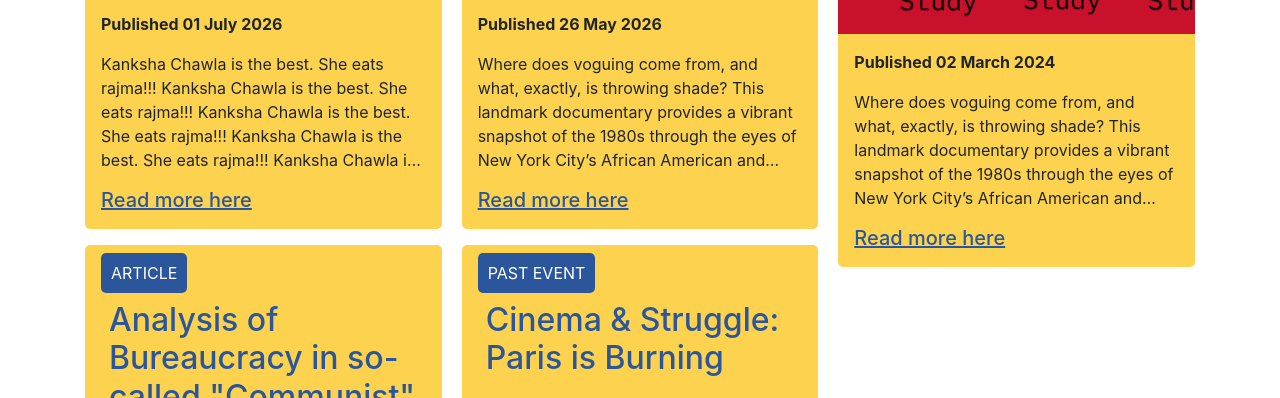
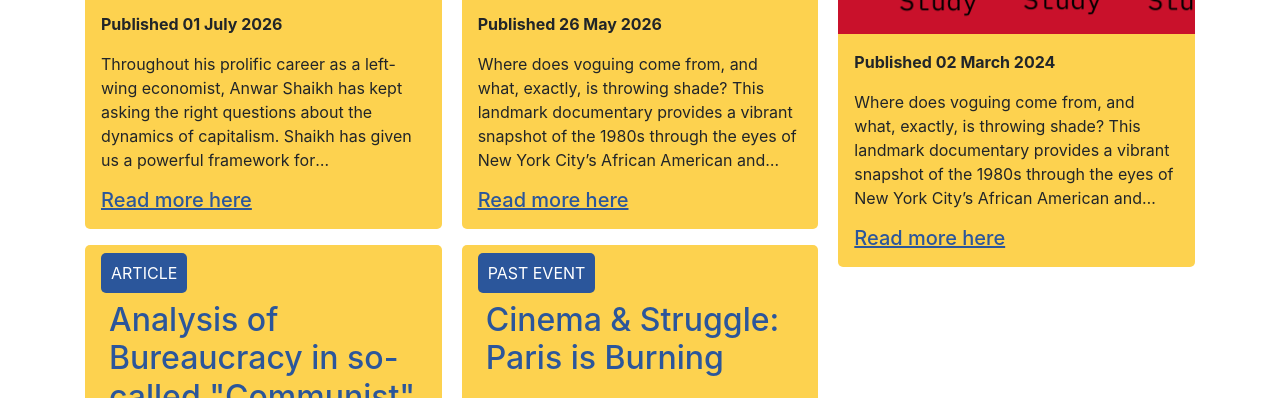
Before and after one commit to Peoples-University/website, a Jekyll site: the page built from index.html, in a window 1280 px wide and 900 px high, scrolled down 710 px, cut to the strip 206-604 px from the top of the window. Built offline with Jekyll 4.4.1, drawn with Linux system fonts in a browser that asks for light colours.

Commit message:
Update kanksha_article.md

```diff
--- a/_articles/kanksha_article.md
+++ b/_articles/kanksha_article.md
@@ -2,12 +2,12 @@
 title: 'Kanksha Article'
 layout: default
 date: 2026-06-31
-author: My Baby
+author: Kanksha Chawla
 tags: [bureaucracy, labour, democratic]
-image: https://cdn1.lifestyleguide.com/usersfolder/SG5afa68ae0ea90/23-10-18-04-34-10-kanksha-chawla.jpg&square
+image: https://media.jacobin.com/images/2026/4/721239171342.png
 link: "##"
 summary: >
-    Kanksha Chawla is the best. She eats rajma!!! Kanksha Chawla is the best. She eats rajma!!! Kanksha Chawla is the best. She eats rajma!!! Kanksha Chawla is the best. She eats rajma!!! Kanksha Chawla is the best. She eats rajma!!! Kanksha Chawla is the best. She eats rajma!!! Kanksha Chawla is the best. She eats rajma!!! Kanksha Chawla is the best. She eats rajma!!! Kanksha Chawla is the best. She eats rajma!!! Kanksha Chawla is the best. She eats rajma!!! Kanksha Chawla is the best. She eats rajma!!!
+    Throughout his prolific career as a left-wing economist, Anwar Shaikh has kept asking the right questions about the dynamics of capitalism. Shaikh has given us a powerful framework for understanding the system and its fundamental flaws.
 ---
 
 The capitalist production process is characterized around private ownership of the means of production. This divides people into two general classes – those who own the factories, workplaces and tools of production and those who sell their labour power to survive. The production process is therefore a social relation where capital commands labour.
```
